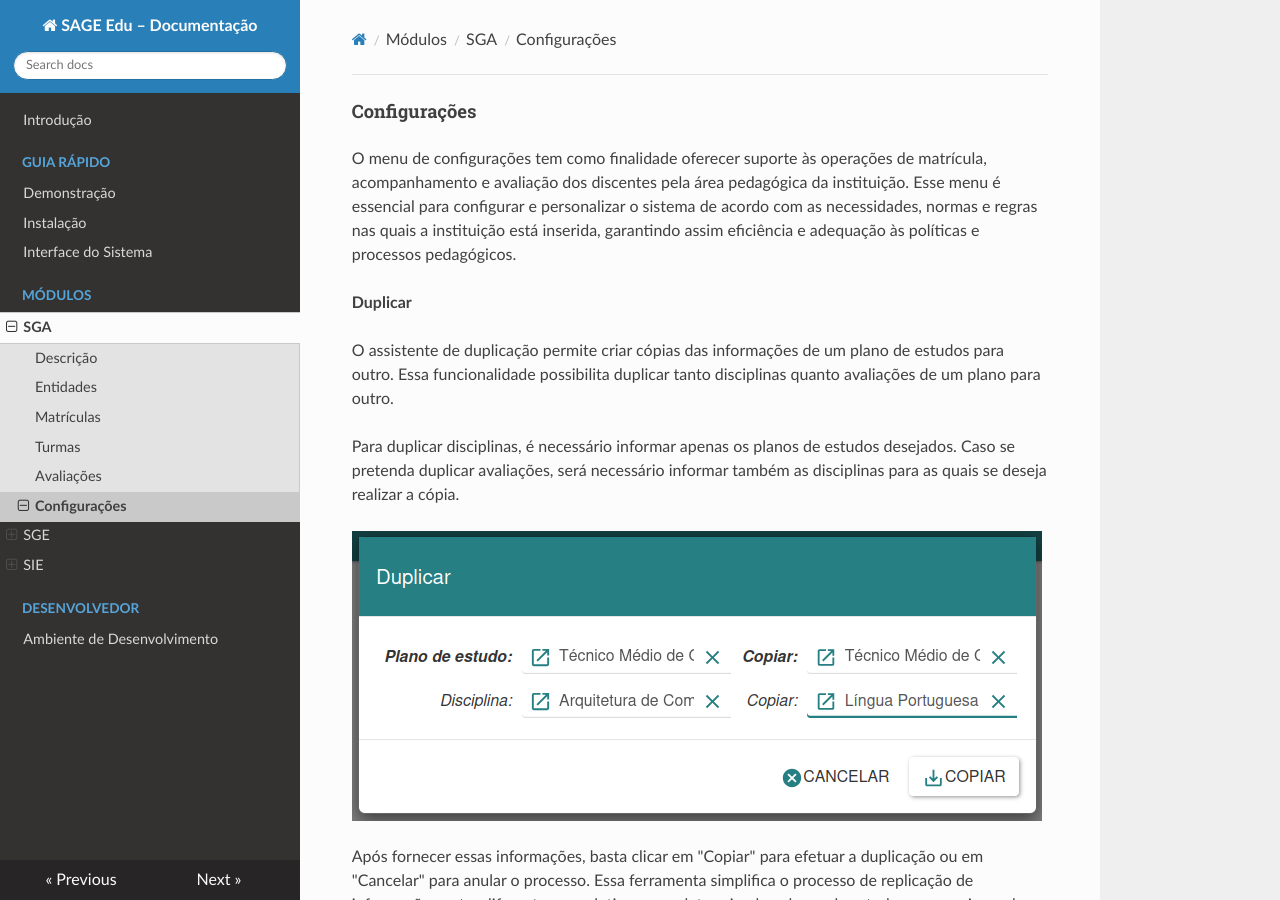
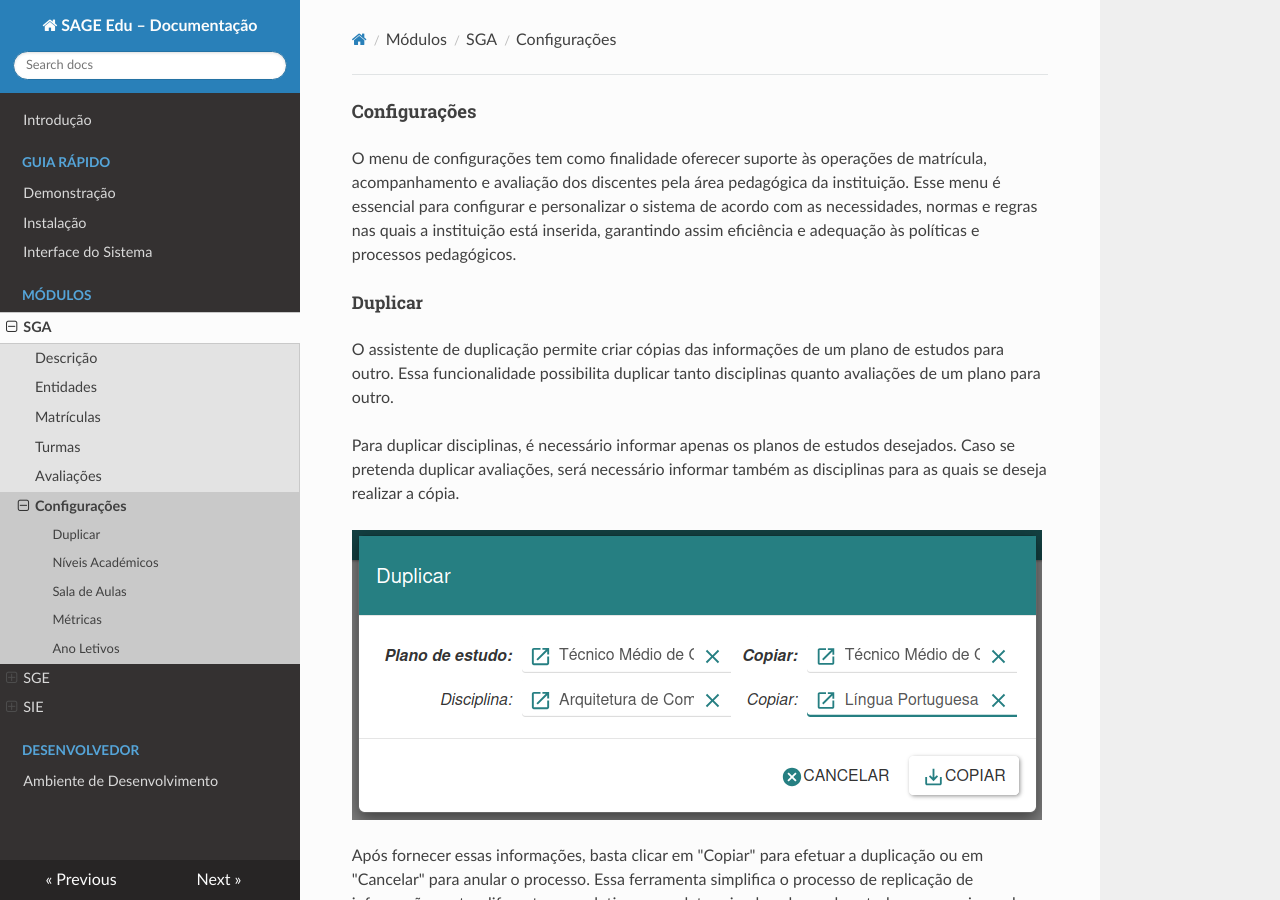
Before and after one commit to zacariasjuliano/sage-edu-docs, an MkDocs documentation site: the page built from docs/modulos/sga/configuration.md, in a window 1280 px wide and 900 px high. Built offline with MkDocs 1.6.1, drawn with Linux system fonts in a browser that asks for light colours; nearby versions of some CDN libraries.

Commit message:
Configuration

```diff
--- a/docs/modulos/sga/configuration.md
+++ b/docs/modulos/sga/configuration.md
@@ -4,7 +4,7 @@ O menu de configurações tem como finalidade oferecer suporte às operações d
 Esse menu é essencial para configurar e personalizar o sistema de acordo com as necessidades, normas e regras nas quais a instituição está inserida, garantindo assim eficiência e adequação às políticas e processos pedagógicos.
 
 
-**Duplicar**
+##### Duplicar
 
 O assistente de duplicação permite criar cópias das informações de um plano de estudos para outro. Essa funcionalidade possibilita duplicar tanto disciplinas quanto avaliações de um plano para outro.
 
@@ -18,7 +18,7 @@ Essa ferramenta simplifica o processo de replicação de informações entre dif
 
 ---
 
-**Níveis Académicos**
+##### Níveis Académicos
 
 A interface de níveis académicos permite a gestão dos níveis oferecidos pela instituição.
 Nela, é possível visualizar todos os níveis existentes, adicionar novos níveis e definir as suas características específicas.
@@ -27,7 +27,7 @@ Nela, é possível visualizar todos os níveis existentes, adicionar novos níve
 
 ---
 
-**Sala de Aulas**
+##### Sala de Aulas
 
 A gestão de salas de aula é realizada nesta interface, permitindo o registo de novas salas.
 Para criar uma sala de aula, basta clicar em "Novo", inserir os dados necessários e, em seguida, clicar em "Salvar" para concluir o processo.
@@ -36,7 +36,7 @@ Para criar uma sala de aula, basta clicar em "Novo", inserir os dados necessári
 
 ---
 
-**Métricas**
+##### Métricas
 
 A gestão de métricas (ou avaliações) é feita nesta interface, onde é possível visualizar todas as métricas existentes.
 Para criar uma nova métrica, basta clicar em "Novo", informar os dados necessários e, em seguida, clicar em "Salvar".
@@ -47,7 +47,7 @@ Cada métrica contém informações como a avaliação, o tipo de avaliação e
 
 ---
 
-**Ano Letivos**
+##### Ano Letivos
 
 A interface de anos letivos permite realizar uma gestão completa dos períodos letivos.
 Nela, é possível definir trimestres, fases e critérios de admissão, planos de estudos e criar novas turmas.
@@ -66,7 +66,7 @@ Além disso, é possível criar novas turmas diretamente por esta interface, cas
 Essas funcionalidades proporcionam uma gestão abrangente e integrada dos elementos-chave associados ao ano letivo.
 
 
-***Observação***
+**Observação**
 
 No menu de configurações existe o sub-menu Pré-Configurados, onde estão disponíveis algumas configurações prontas para uso.
 Podem ser adicionadas outras configurações conforme as necessidades da instituição.
```
